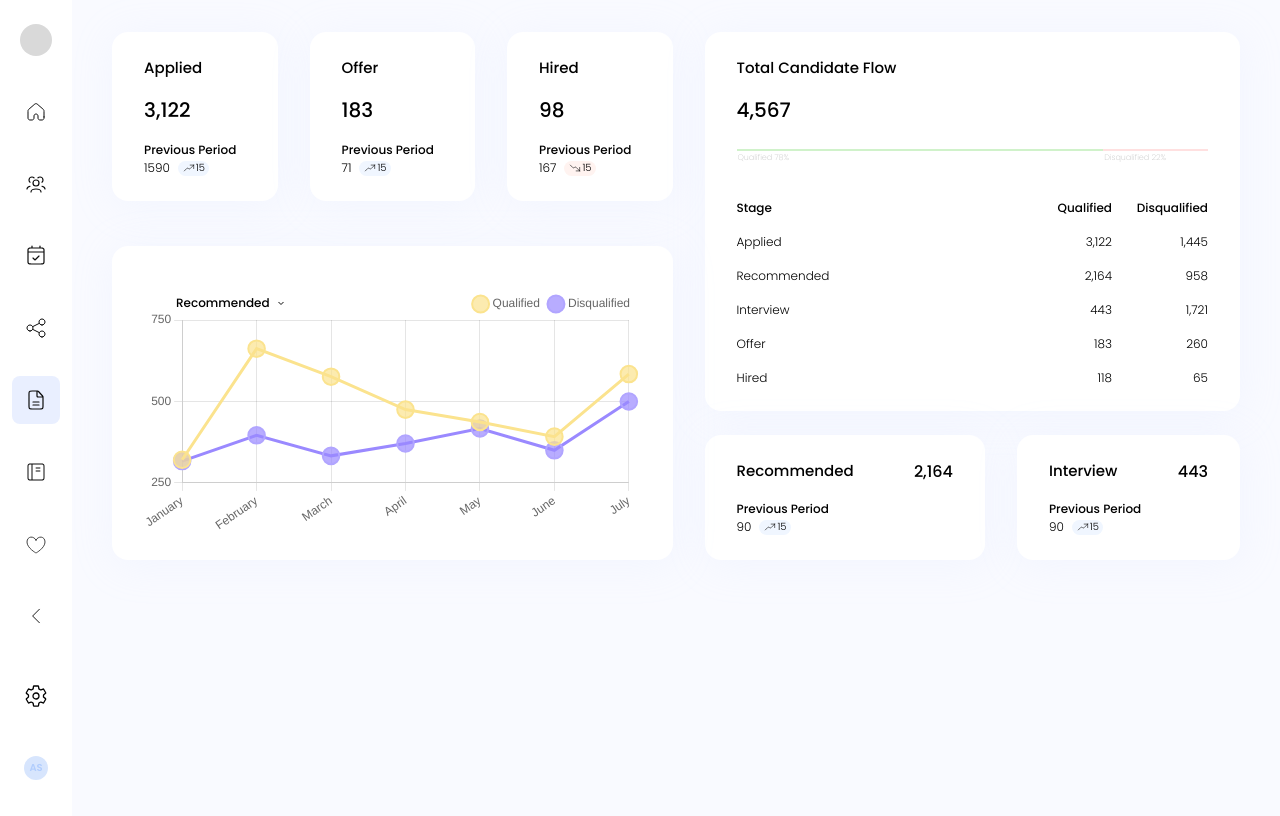
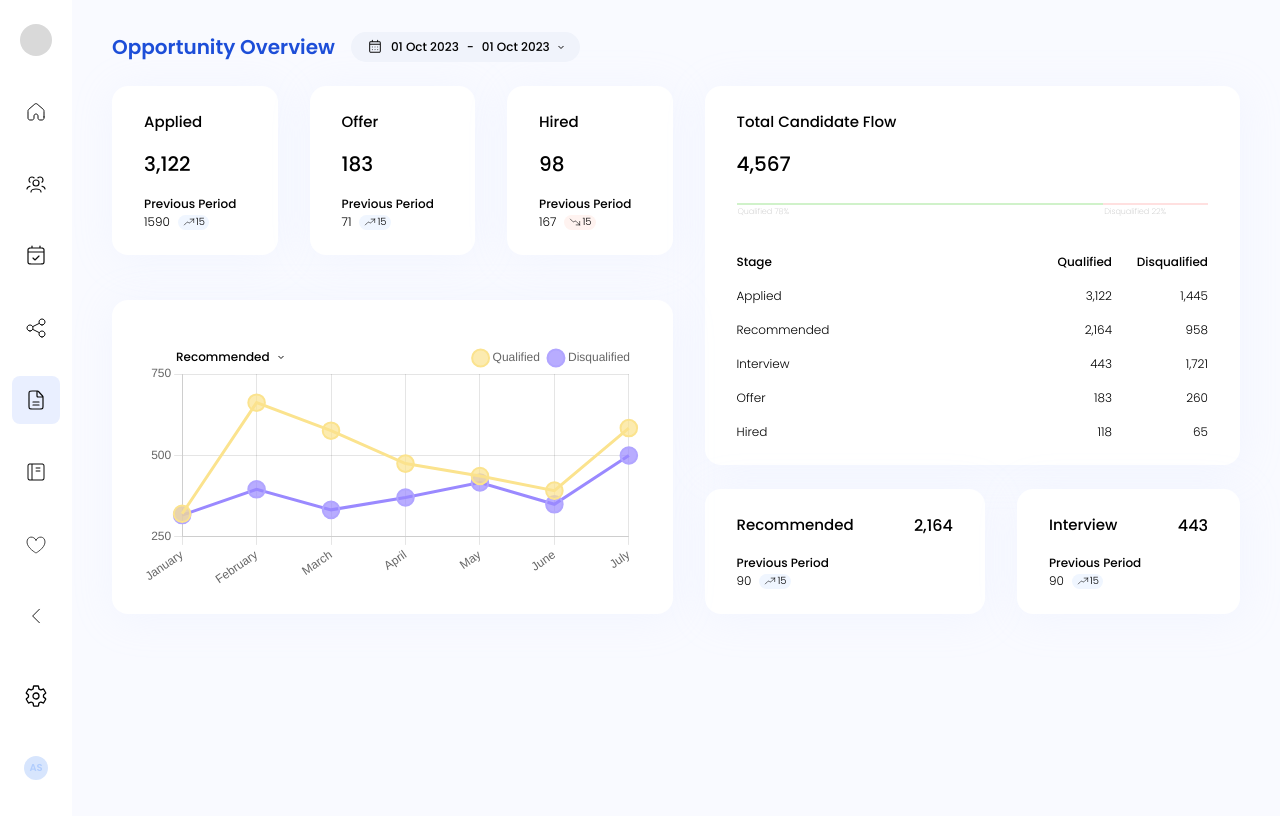
Before and after one commit to iMegz/capital-placement-task-2, a React (Vite) app: page / in a window 1280 px wide. Built offline with nearby package versions, Linux system fonts and the light colour scheme.

Commit message:
Added date picker

```diff
--- /dev/null
+++ b/src/components/DataRangePicker/DataRangePicker.module.css
@@ -0,0 +1,51 @@
+.data-range-picker {
+    position: relative;
+    display: flex;
+    align-items: center;
+    gap: 8px;
+    padding: 5.5px 16px;
+    border-radius: 16px;
+    background-color: #f0f3fb;
+    font-family: "inter", Arial, Helvetica, sans-serif;
+    font-size: 12px;
+    width: max-content;
+    cursor: pointer;
+}
+
+.date {
+    appearance: none;
+    border: none;
+    background: transparent;
+    outline: none;
+}
+
+.data-range-picker input[type="date"] {
+    position: absolute;
+    top: calc(100% + 6px);
+    left: 8px;
+    z-index: -10;
+}
+
+.picker-title {
+    width: calc(100% - 16px);
+    font-size: 12px;
+    position: absolute;
+    top: 100%;
+    left: 8px;
+    background-color: white;
+    padding: 6px 12px;
+    border-radius: 16px;
+    border: 1px solid #00000025;
+    box-shadow: 4px 0 25px 0 #00000025;
+    text-transform: capitalize;
+    animation: comeDown 0.2s ease-in-out;
+}
+
+@keyframes comeDown {
+    from {
+        transform: translateY(-6px);
+    }
+    to {
+        transform: translateY(0);
+    }
+}
--- /dev/null
+++ b/src/components/DataRangePicker/DataRangePicker.tsx
@@ -0,0 +1,98 @@
+import { useState, useRef, useEffect } from "react";
+import useCollapse from "../../hooks/useCollapse";
+import style from "./DataRangePicker.module.css";
+import { Calendar2Icon, DownArrowIcon, UpArrowIcon } from "../icons/Icons";
+import { formatDateShort } from "../utils/utils";
+
+type T_VisiblePicker = "start" | "end";
+
+const defaultDate = formatDateShort(new Date());
+
+const DataRangePicker = () => {
+    const { expand, setExpand, ref } = useCollapse();
+
+    useEffect(() => {
+        setVisiblePicker("start");
+        if (expand) {
+            handleShowPicker();
+        }
+    }, [expand]);
+
+    const [range, setRange] = useState({
+        start: defaultDate,
+        end: defaultDate,
+    });
+
+    const [visiblePicker, setVisiblePicker] =
+        useState<T_VisiblePicker>("start");
+
+    const startRef = useRef<HTMLInputElement>(null);
+    const endRef = useRef<HTMLInputElement>(null);
+
+    // Handlers
+    const handleOpenDatePicker = () => {
+        setExpand((state) => !state);
+    };
+
+    function handleShowPicker(picker: "start" | "end" = "start") {
+        if (picker === "start" && startRef.current) {
+            startRef.current.showPicker();
+        } else if (picker === "end" && endRef.current) {
+            endRef.current.showPicker();
+        }
+    }
+
+    function handleOnChange(date: "start" | "end", value: string) {
+        setRange((state) => {
+            const newState = { ...state };
+            newState[date] = formatDateShort(new Date(value));
+            return newState;
+        });
+
+        if (date === "start") {
+            setVisiblePicker("end");
+            handleShowPicker("end");
+        } else {
+            setExpand(false);
+        }
+    }
+
+    // Renderers
+    function renderArrow() {
+        return expand ? <UpArrowIcon /> : <DownArrowIcon />;
+    }
+
+    function renderDateTitle() {
+        if (expand)
+            return (
+                <span className={style["picker-title"]}>{visiblePicker}</span>
+            );
+    }
+
+    return (
+        <div
+            className={style["data-range-picker"]}
+            ref={ref}
+            onClick={handleOpenDatePicker}
+        >
+            <Calendar2Icon />
+            <span>{range.start}</span>
+            <span>-</span>
+            <span>{range.end}</span>
+            {renderArrow()}
+            <input
+                type="date"
+                ref={startRef}
+                onChange={({ target }) => handleOnChange("start", target.value)}
+            />
+            <input
+                type="date"
+                ref={endRef}
+                onChange={({ target }) => handleOnChange("end", target.value)}
+            />
+            {renderDateTitle()}
+        </div>
+    );
+};
+
+export default DataRangePicker;
--- a/src/components/OpportunityOverview/OpportunityOverview.module.css
+++ b/src/components/OpportunityOverview/OpportunityOverview.module.css
@@ -1,8 +1,20 @@
 .opportunity-overview {
     width: 100%;
     display: flex;
+    flex-direction: column;
+    gap: 24px;
+    height: fit-content;
+}
+
+.header {
+    display: flex;
+    gap: 16px;
+    width: 100%;
+}
+
+.stats {
+    display: flex;
     gap: 32px;
-    height: fit-content;
 }
 
 .side {
--- a/src/components/OpportunityOverview/OpportunityOverview.tsx
+++ b/src/components/OpportunityOverview/OpportunityOverview.tsx
@@ -1,48 +1,27 @@
+import DataRangePicker from "../DataRangePicker/DataRangePicker";
 import LineChart from "../LineChart/LineChart";
 import ReportClass from "../ReportClass/ReportClass";
-import StatCard, { I_StatCardIProps } from "../StatCard/StatCard";
+import StatCard from "../StatCard/StatCard";
 import TotalCandidateFlow from "../TotalCandidateFlow/TotalCandidateFlow";
 import style from "./OpportunityOverview.module.css";
-import { data } from "../utils/utils";
+import {
+    data,
+    flowData,
+    interview,
+    recommended,
+    reportData,
+} from "./opportunityOverviewData";
 
 const OpportunityOverview = () => {
-    const reportData: I_StatCardIProps[] = [
-        {
-            title: "Applied",
-            value: 3122,
-            prevValue: 1590,
-            percentDifference: 15,
-        },
-        { title: "Offer", value: 183, prevValue: 71, percentDifference: 15 },
-        { title: "Hired", value: 98, prevValue: 167, percentDifference: -15 },
-    ];
-
-    const flowData = {
-        applied: { qualified: 3122, disqualified: 1445 },
-        recommended: { qualified: 2164, disqualified: 958 },
-        interview: { qualified: 443, disqualified: 1721 },
-        offer: { qualified: 183, disqualified: 260 },
-        hired: { qualified: 118, disqualified: 65 },
-    };
-
-    const recommended: I_StatCardIProps = {
-        title: "Recommended",
-        value: 2164,
-        prevValue: 90,
-        percentDifference: 15,
-        type: "horizontal",
-    };
-
-    const interview: I_StatCardIProps = {
-        title: "Interview",
-        value: 443,
-        prevValue: 90,
-        percentDifference: 15,
-        type: "horizontal",
-    };
-
     return (
         <section className={style["opportunity-overview"]}>
+            {/* Header */}
+            <header className={style.header}>
+                <h1>Opportunity Overview</h1>
+                <DataRangePicker />
+            </header>
+
+            <div className={style.stats}>
                 {/* Left side */}
                 <div className={style["side"]}>
                     {/* Report class */}
@@ -74,6 +53,7 @@ const OpportunityOverview = () => {
                         <StatCard {...interview} />
                     </div>
                 </div>
+            </div>
         </section>
     );
 };
--- /dev/null
+++ b/src/components/OpportunityOverview/opportunityOverviewData.ts
@@ -0,0 +1,47 @@
+import { T_QualifedData } from "../../types";
+import { I_StatCardIProps } from "../StatCard/StatCard";
+
+export const data: T_QualifedData[] = [
+    { year: 2023, month: 1, qualified: 321, disqualified: 317 },
+    { year: 2023, month: 2, qualified: 662, disqualified: 396 },
+    { year: 2023, month: 3, qualified: 576, disqualified: 333 },
+    { year: 2023, month: 4, qualified: 475, disqualified: 371 },
+    { year: 2023, month: 5, qualified: 437, disqualified: 417 },
+    { year: 2023, month: 6, qualified: 392, disqualified: 350 },
+    { year: 2023, month: 7, qualified: 584, disqualified: 500 },
+];
+
+export const reportData: I_StatCardIProps[] = [
+    {
+        title: "Applied",
+        value: 3122,
+        prevValue: 1590,
+        percentDifference: 15,
+    },
+    { title: "Offer", value: 183, prevValue: 71, percentDifference: 15 },
+    { title: "Hired", value: 98, prevValue: 167, percentDifference: -15 },
+];
+
+export const flowData = {
+    applied: { qualified: 3122, disqualified: 1445 },
+    recommended: { qualified: 2164, disqualified: 958 },
+    interview: { qualified: 443, disqualified: 1721 },
+    offer: { qualified: 183, disqualified: 260 },
+    hired: { qualified: 118, disqualified: 65 },
+};
+
+export const recommended: I_StatCardIProps = {
+    title: "Recommended",
+    value: 2164,
+    prevValue: 90,
+    percentDifference: 15,
+    type: "horizontal",
+};
+
+export const interview: I_StatCardIProps = {
+    title: "Interview",
+    value: 443,
+    prevValue: 90,
+    percentDifference: 15,
+    type: "horizontal",
+};
--- a/src/components/Select/Select.tsx
+++ b/src/components/Select/Select.tsx
@@ -41,8 +41,6 @@ const Select: T_Select = (props) => {
     function hanldleOnChange(value: string) {
         setValue(value);
         setExpand(false);
-        console.log(value);
-
         if (onChange) onChange(value);
     }
 
--- a/src/components/icons/Icons.tsx
+++ b/src/components/icons/Icons.tsx
@@ -1,4 +1,5 @@
 import calender from "../../assets/calendar.svg";
+import calender2 from "../../assets/calender2.svg";
 import document from "../../assets/document.svg";
 import downArrow from "../../assets/down-arrow.svg";
 import group from "../../assets/group.svg";
@@ -17,6 +18,10 @@ type T_Icon = React.FC<React.SVGAttributes<HTMLOrSVGElement>>;
 
 export const CalendarIcon: T_Icon = (props) => {
     return <img {...props} src={calender} alt="Calendar" />;
+};
+
+export const Calendar2Icon: T_Icon = (props) => {
+    return <img {...props} src={calender2} alt="Calendar" />;
 };
 
 export const DocumentIcon: T_Icon = (props) => {
--- a/src/components/utils/utils.ts
+++ b/src/components/utils/utils.ts
@@ -59,12 +59,7 @@ export function monthNumberToString(month: T_MonthNumber) {
     return monthNames[month - 1];
 }
 
-export const data: T_QualifedData[] = [
-    { year: 2023, month: 1, qualified: 321, disqualified: 317 },
-    { year: 2023, month: 2, qualified: 662, disqualified: 396 },
-    { year: 2023, month: 3, qualified: 576, disqualified: 333 },
-    { year: 2023, month: 4, qualified: 475, disqualified: 371 },
-    { year: 2023, month: 5, qualified: 437, disqualified: 417 },
-    { year: 2023, month: 6, qualified: 392, disqualified: 350 },
-    { year: 2023, month: 7, qualified: 584, disqualified: 500 },
-];
+export function formatDateShort(date: Date): string {
+    const options: any = { day: "2-digit", month: "short", year: "numeric" };
+    return new Date(date).toLocaleDateString("en-GB", options);
+}
--- a/src/index.css
+++ b/src/index.css
@@ -1,3 +1,8 @@
+@font-face {
+    font-family: "inter";
+    src: url("./fonts/inter.ttf");
+}
+
 @font-face {
     font-family: "Poppins";
     src: url("./fonts/Poppins/Poppins-ExtraLight.ttf");
```
Also changed, not shown: src/assets/calender2.svg (added). Lines whose indentation alone changed are shown as unchanged.
